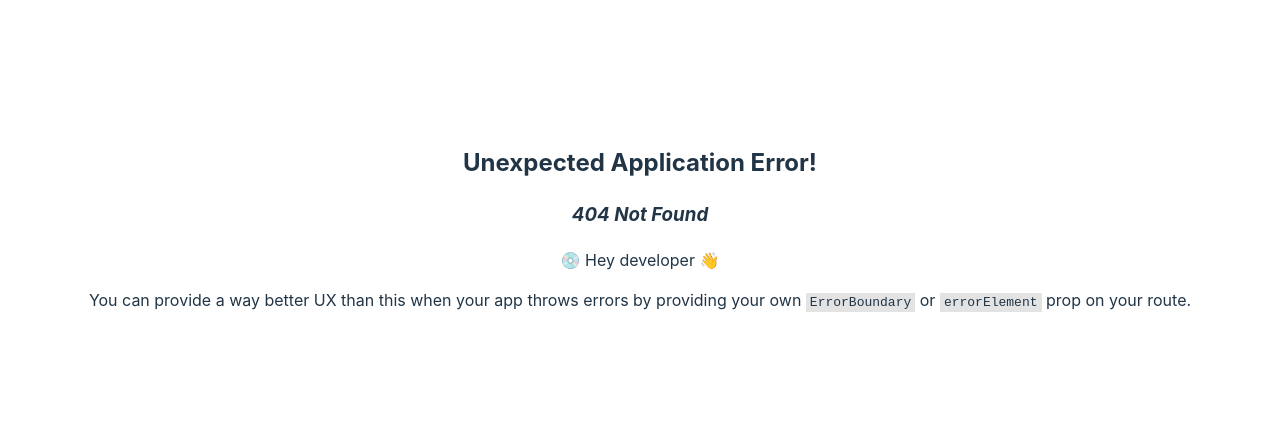
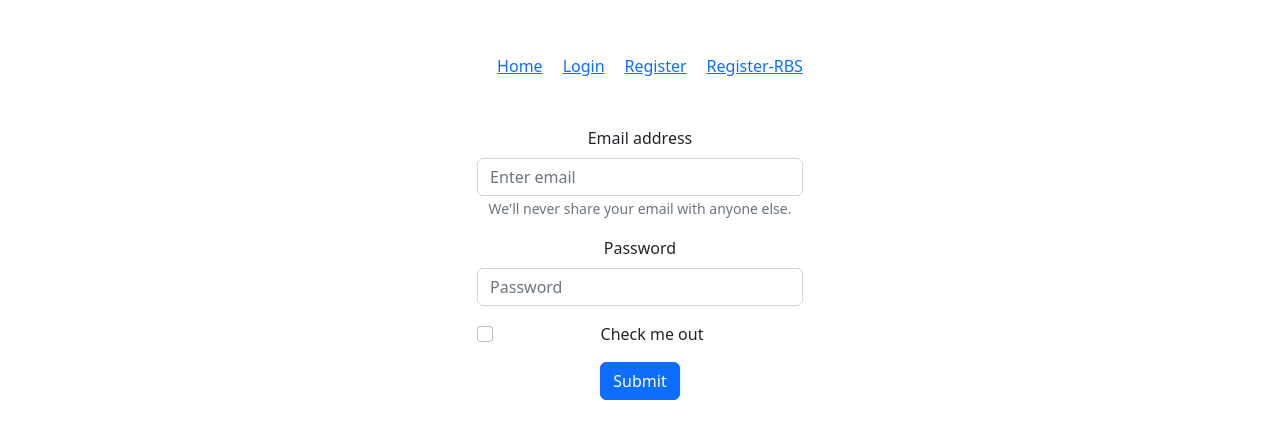
Before and after one commit to touhidcodes/PH-7-Firebase-Email-Password-Auth, a React (Vite) app: page /register-RBS in a window 1280 px wide. Before the commit this address had no page. Shown: the part 173-612 px from the top of the page. Built offline with nearby package versions, Linux system fonts and the light colour scheme.

Commit message:
rbs-form

```diff
--- a/package.json
+++ b/package.json
@@ -10,10 +10,12 @@
     "preview": "vite preview"
   },
   "dependencies": {
+    "bootstrap": "^5.2.3",
     "firebase": "^9.20.0",
     "localforage": "^1.10.0",
     "match-sorter": "^6.3.1",
     "react": "^18.2.0",
+    "react-bootstrap": "^2.7.4",
     "react-dom": "^18.2.0",
     "react-router-dom": "^6.10.0",
     "sort-by": "^0.0.2"
--- a/src/components/Header/Header.jsx
+++ b/src/components/Header/Header.jsx
@@ -1,13 +1,14 @@
 import React from "react";
 import { Link } from "react-router-dom";
-import "./Header.css"
+import "./Header.css";
 
 const Header = () => {
 	return (
-		<nav className="Header">
+		<nav className='Header'>
 			<Link to={"/"}>Home</Link>
 			<Link to={"login"}>Login</Link>
 			<Link to={"register"}>Register</Link>
+			<Link to={"register-RBS"}>Register-RBS</Link>
 		</nav>
 	);
 };
--- a/src/components/Register/Register.jsx
+++ b/src/components/Register/Register.jsx
@@ -9,14 +9,14 @@
 		setEmail(event.target.value);
 	};
 
-	const handlePasswordChange = (e) => {
-		console.log(e.target.value);
+	const handlePasswordChange = (event) => {
+		console.log(event.target.value);
 	};
 
-	const handleSubmit = (e) => {
+	const handleSubmit = (event) => {
 		event.preventDefault();
-		const email = e.target.email.value;
-		const pass = e.target.password.value;
+		const email = event.target.email.value;
+		const pass = event.target.password.value;
 		console.log(email, pass);
 	};
 	return (
--- /dev/null
+++ b/src/components/Register_RBS/Register-RBS.jsx
@@ -0,0 +1,32 @@
+import React from "react";
+import Button from "react-bootstrap/Button";
+import Form from "react-bootstrap/Form";
+
+const Register_RBS = () => {
+	return (
+		<div className='mt-5'>
+			<Form>
+				<Form.Group className='mb-3' controlId='formBasicEmail'>
+					<Form.Label>Email address</Form.Label>
+					<Form.Control type='email' placeholder='Enter email' />
+					<Form.Text className='text-muted'>
+						We'll never share your email with anyone else.
+					</Form.Text>
+				</Form.Group>
+
+				<Form.Group className='mb-3' controlId='formBasicPassword'>
+					<Form.Label>Password</Form.Label>
+					<Form.Control type='password' placeholder='Password' />
+				</Form.Group>
+				<Form.Group className='mb-3' controlId='formBasicCheckbox'>
+					<Form.Check type='checkbox' label='Check me out' />
+				</Form.Group>
+				<Button variant='primary' type='submit'>
+					Submit
+				</Button>
+			</Form>
+		</div>
+	);
+};
+
+export default Register_RBS;
--- a/src/main.jsx
+++ b/src/main.jsx
@@ -7,6 +7,8 @@
 import Home from "./components/Home/Home.jsx";
 import Register from "./components/Register/Register.jsx";
 import Login from "./components/Login/Login.jsx";
+import "bootstrap/dist/css/bootstrap.min.css";
+import Register_RBS from "./components/Register_RBS/Register-RBS.jsx";
 
 const router = createBrowserRouter([
 	{
@@ -25,6 +27,10 @@
 				path: "/register",
 				element: <Register />,
 			},
+			{
+				path: "/register-RBS",
+				element: <Register_RBS />,
+			},
 		],
 	},
 ]);
```
Also changed, not shown: 1 other file (tests, documents, lock files or other folders).
